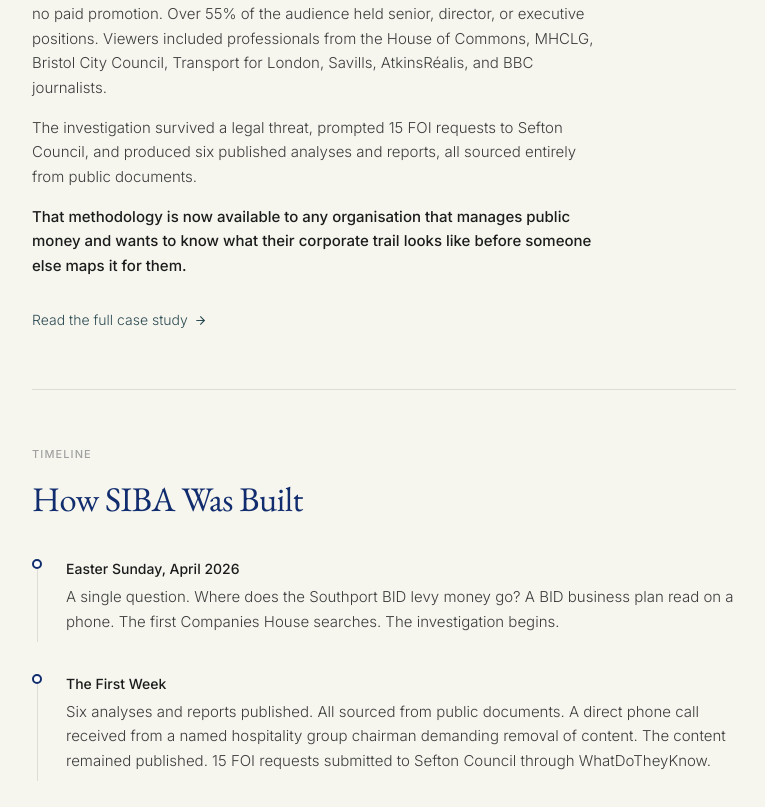
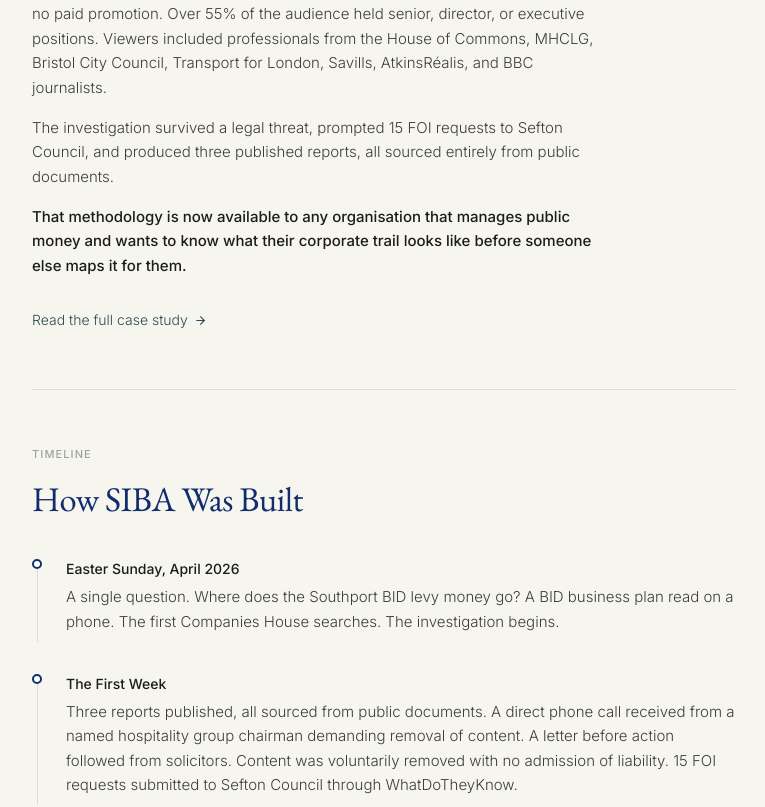
Before and after one commit to damian756/siba.digital, a Next.js app: page /about in a window 1280 px wide. Shown: the part 1664-2471 px from the top of the page, without its empty margins (256-1021 px from the left). Built offline with nearby package versions, Linux system fonts and the light colour scheme.

Commit message:
Update stale copy: correct report count and reflect article removal

```diff
--- a/app/about/page.tsx
+++ b/app/about/page.tsx
@@ -161,8 +161,8 @@
               </p>
               <p>
                 The investigation survived a legal threat, prompted 15 FOI
-                requests to Sefton Council, and produced six published analyses
-                and reports, all sourced entirely from public documents.
+                requests to Sefton Council, and produced three published
+                reports, all sourced entirely from public documents.
               </p>
               <p className="font-medium text-[#1c1c1c]">
                 That methodology is now available to any organisation that
@@ -197,7 +197,7 @@
                 },
                 {
                   period: "The First Week",
-                  text: "Six analyses and reports published. All sourced from public documents. A direct phone call received from a named hospitality group chairman demanding removal of content. The content remained published. 15 FOI requests submitted to Sefton Council through WhatDoTheyKnow.",
+                  text: "Three reports published, all sourced from public documents. A direct phone call received from a named hospitality group chairman demanding removal of content. A letter before action followed from solicitors. Content was voluntarily removed with no admission of liability. 15 FOI requests submitted to Sefton Council through WhatDoTheyKnow.",
                 },
                 {
                   period: "The Outcome",
--- a/app/overview/page.tsx
+++ b/app/overview/page.tsx
@@ -56,7 +56,7 @@
     type: "contact",
     title: "Direct contact received demanding removal of published content",
     description:
-      "A phone call was received from a named hospitality group chairman. Removal of published content was demanded. The content remained published. The contact is documented in full.",
+      "A phone call was received from a named hospitality group chairman. Removal of published content was demanded. A letter before action from solicitors followed. Content was subsequently voluntarily removed with no admission of liability. The contact is documented in full.",
     href: "/contact-log",
   },
   {
--- a/app/page.tsx
+++ b/app/page.tsx
@@ -144,7 +144,7 @@
               The audit mapped director conflicts of interest, undeclared media
               contracts, procurement opacity, and editorial bias on a publicly-funded
               tourism platform. 15 Freedom of Information requests were submitted
-              to Sefton Council. Six analyses and reports were published in full.
+              to Sefton Council. Three reports were published in full.
             </p>
           </Reveal>
           <Reveal>
```
